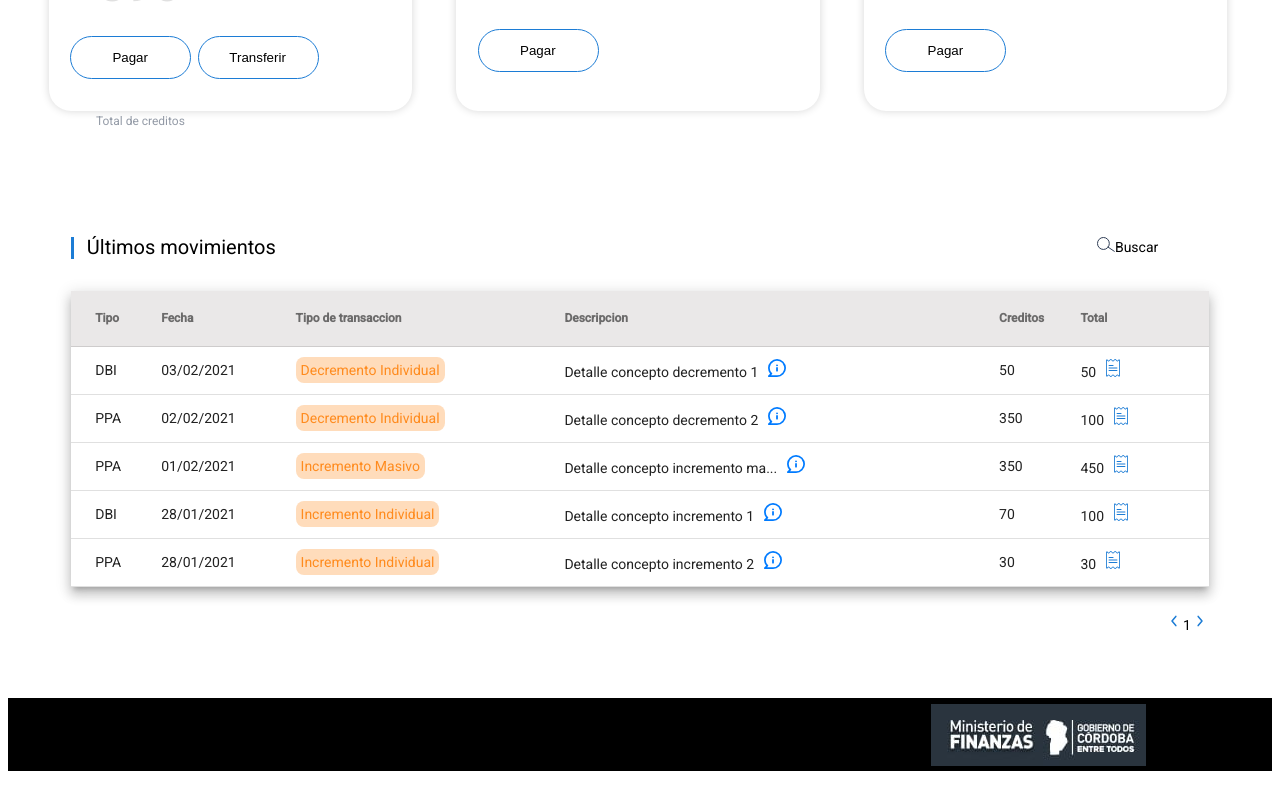
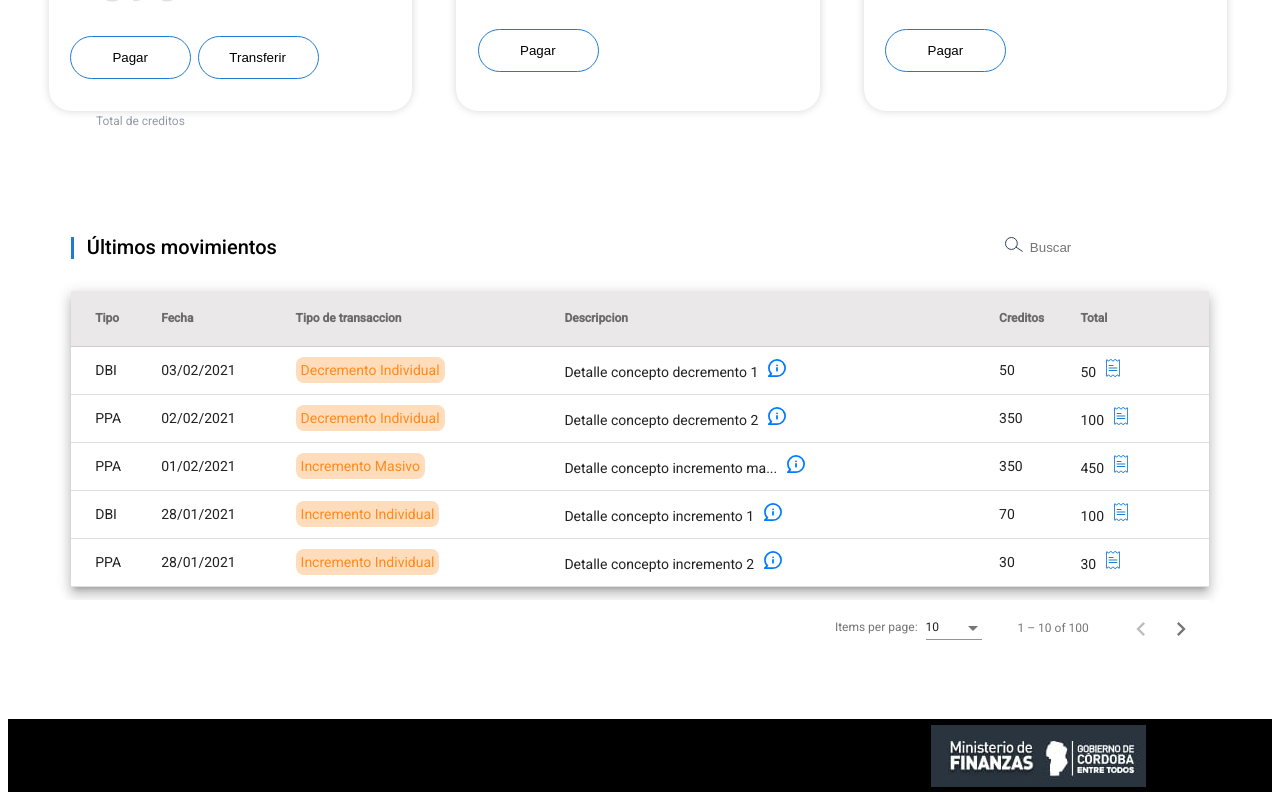
Before and after one commit to Diego-Tapia/wallet, an Angular app: page / in a window 1280 px wide. Shown: the part 372-1172 px from the top of the page. Before the commit the page ends 1151 px from the top, so only its background shows below. Built offline with nearby package versions, Linux system fonts and the light colour scheme.

Commit message:
tabla terminada

```diff
--- a/src/app/shared/components/operation-detail/operation-detail.component.html
+++ b/src/app/shared/components/operation-detail/operation-detail.component.html
@@ -1,7 +1,8 @@
 <div class="box">
   <div class="vl"></div><div class="one">Últimos movimientos</div>
-  <div class="two"><img src="../../../../assets/icons/Lupa.svg" class="icons"/>Buscar</div>
-
+  <div class="two"><img src="../../../../assets/icons/Lupa.svg" class="icons"/>
+    <input type="text" class="form-control search" name="filterPost" placeholder="Buscar"/>
+  </div>
 </div>
 
 <table mat-table [dataSource]="dataSource" class="mat-elevation-z8 data-table">
@@ -45,9 +46,7 @@
   <tr mat-header-row *matHeaderRowDef="displayedColumns"></tr>
   <tr mat-row *matRowDef="let row; columns: displayedColumns;"></tr>
 </table>
-<div class="">
-  <div class="pagination">
-    <img src="../../../../assets/icons/Flecha Paginacion.svg"/><span>1</span>
-    <img src="../../../../assets/icons/Flecha Paginacion (1).svg"/>
-  </div>
-</div>
+<mat-paginator class="pagination" [length]="100"
+              [pageSize]="10"
+              [pageSizeOptions]="[5, 10, 25, 100]">
+</mat-paginator>
--- a/src/app/shared/components/operation-detail/operation-detail.component.sass
+++ b/src/app/shared/components/operation-detail/operation-detail.component.sass
@@ -17,10 +17,12 @@ tr.mat-header-row
   flex: 1 1 auto
   margin-left: 1%
   font-size: 20px
+  font-weight: 500
+  font-family: roboto, arial, helvetica
 .two
   flex: 1 1 auto
   text-align: end
-  margin-right: 9%
+  margin-right: 5%
 .type-color
   background-color: rgba(255, 139, 30, 0.3)
   padding: 5px 5px
@@ -38,5 +40,11 @@ td.mat-cell
 .pagination
     text-align: end
     margin-right: 5%
-    margin-top: -5%
+    margin-top: -6%
     margin-bottom: 5%
+.mat-form-field
+  font-size: 14px
+  width: 100%
+.search
+  border: none
+  margin-left: 5px
--- a/src/app/shared/components/operation-detail/operation-detail.component.ts
+++ b/src/app/shared/components/operation-detail/operation-detail.component.ts
@@ -25,6 +25,8 @@ const ELEMENT_DATA: PeriodicElement[] = [
 export class OperationDetailComponent implements OnInit {
   displayedColumns: string[] = ['type', 'date', 'typet', 'description', 'credit', 'total'];
   dataSource = ELEMENT_DATA;
+
+
   constructor() { }
 
   ngOnInit(): void {
```
